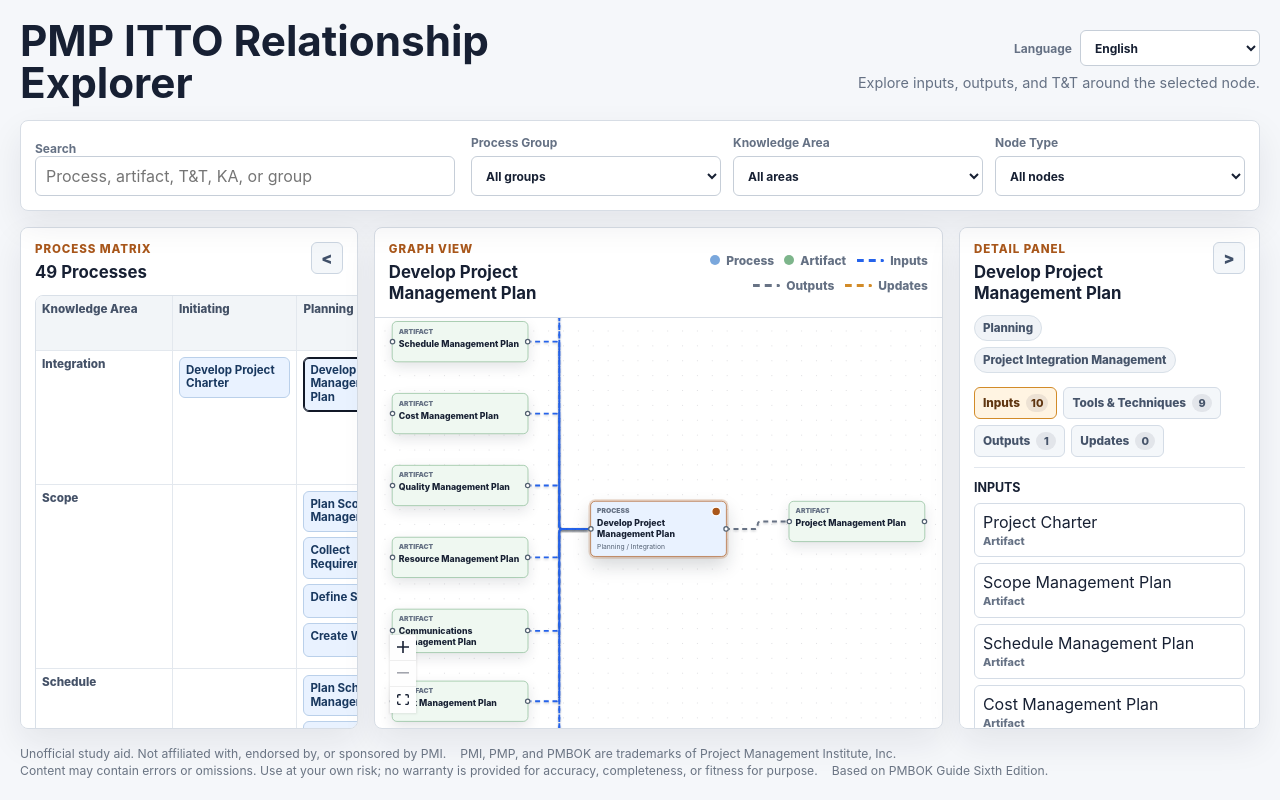
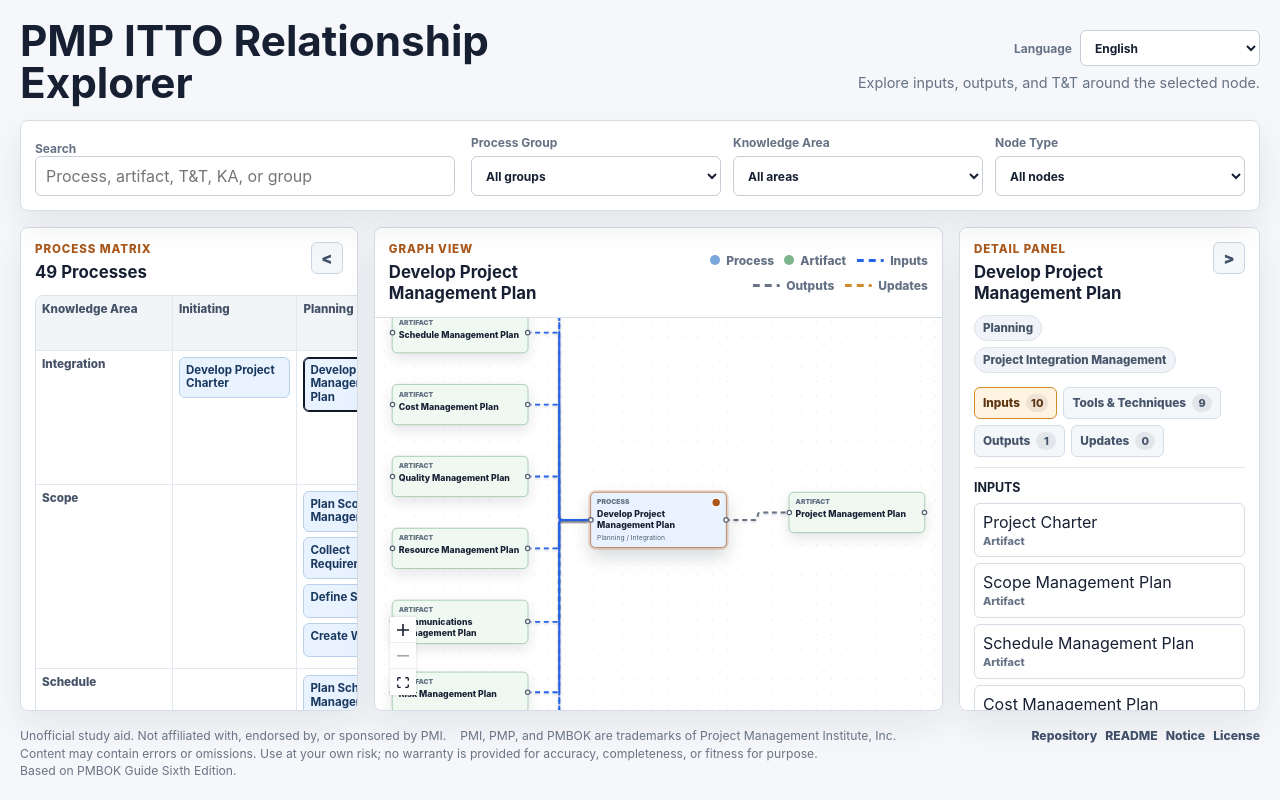
Before and after one commit to shiromatz/pmp-processes-interactive-map, a React (Vite) app: page / in a window 1280 px wide. Built offline with nearby package versions, Linux system fonts and the light colour scheme.

Commit message:
Add footer repository links

```diff
--- a/src/App.tsx
+++ b/src/App.tsx
@@ -24,6 +24,25 @@ const defaultFilters: GraphFilters = {
   knowledgeArea: "all",
   nodeType: "all"
 };
+
+const FOOTER_LINKS = [
+  {
+    label: "Repository",
+    href: "https://github.com/shiromatz/pmp-processes-interactive-map"
+  },
+  {
+    label: "README",
+    href: "https://github.com/shiromatz/pmp-processes-interactive-map#readme"
+  },
+  {
+    label: "Notice",
+    href: "https://github.com/shiromatz/pmp-processes-interactive-map/blob/main/NOTICE.md"
+  },
+  {
+    label: "License",
+    href: "https://github.com/shiromatz/pmp-processes-interactive-map/blob/main/LICENSE"
+  }
+];
 
 export default function App() {
   const [selectedNodeId, setSelectedNodeId] = useState(() => getInitialNodeId());
@@ -162,9 +181,18 @@ export default function App() {
       </main>
 
       <footer className="app-footer">
-        {messages.disclaimer.map((line) => (
-          <p key={line}>{line}</p>
-        ))}
+        <div className="app-footer__notice">
+          {messages.disclaimer.map((line) => (
+            <p key={line}>{line}</p>
+          ))}
+        </div>
+        <nav className="app-footer__links" aria-label="Project links">
+          {FOOTER_LINKS.map((link) => (
+            <a key={link.href} href={link.href} target="_blank" rel="noreferrer">
+              {link.label}
+            </a>
+          ))}
+        </nav>
       </footer>
     </div>
   );
--- a/src/styles/app.css
+++ b/src/styles/app.css
@@ -899,21 +899,48 @@ button {
 }
 
 .app-footer {
+  align-items: start;
   color: #6a7483;
-  display: flex;
-  flex-wrap: wrap;
+  display: grid;
   font-size: 0.76rem;
-  gap: 0 14px;
+  gap: 8px 18px;
+  grid-template-columns: minmax(0, 1fr) auto;
   line-height: 1.45;
   margin: 0 auto;
   max-width: 1760px;
   width: 100%;
 }
 
+.app-footer__notice {
+  display: flex;
+  flex-wrap: wrap;
+  gap: 0 14px;
+  min-width: 0;
+}
+
 .app-footer p {
   min-width: 0;
   margin: 0;
   overflow-wrap: anywhere;
+}
+
+.app-footer__links {
+  display: flex;
+  flex-wrap: wrap;
+  gap: 8px;
+  justify-content: flex-end;
+}
+
+.app-footer__links a {
+  color: #405069;
+  font-weight: 800;
+  text-decoration: none;
+  white-space: nowrap;
+}
+
+.app-footer__links a:hover {
+  color: var(--accent);
+  text-decoration: underline;
 }
 
 @media (max-width: 1160px) {
@@ -979,6 +1006,14 @@ button {
   .graph-panel {
     min-height: 520px;
   }
+
+  .app-footer {
+    grid-template-columns: 1fr;
+  }
+
+  .app-footer__links {
+    justify-content: flex-start;
+  }
 }
 
 @keyframes node-arrive {
```
